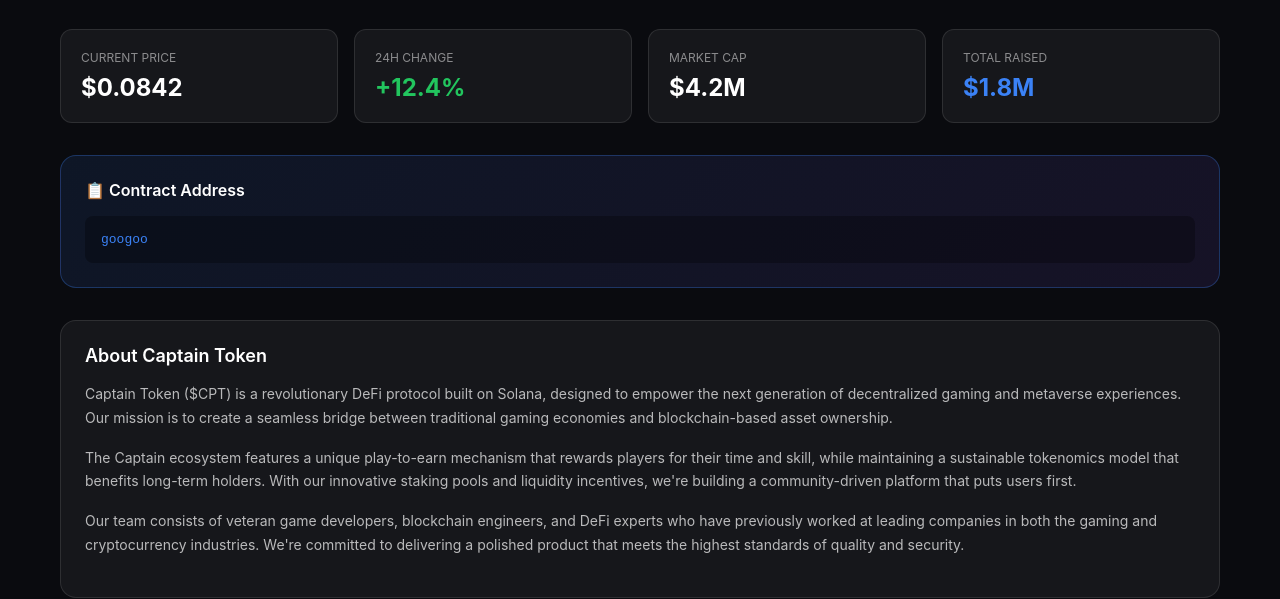
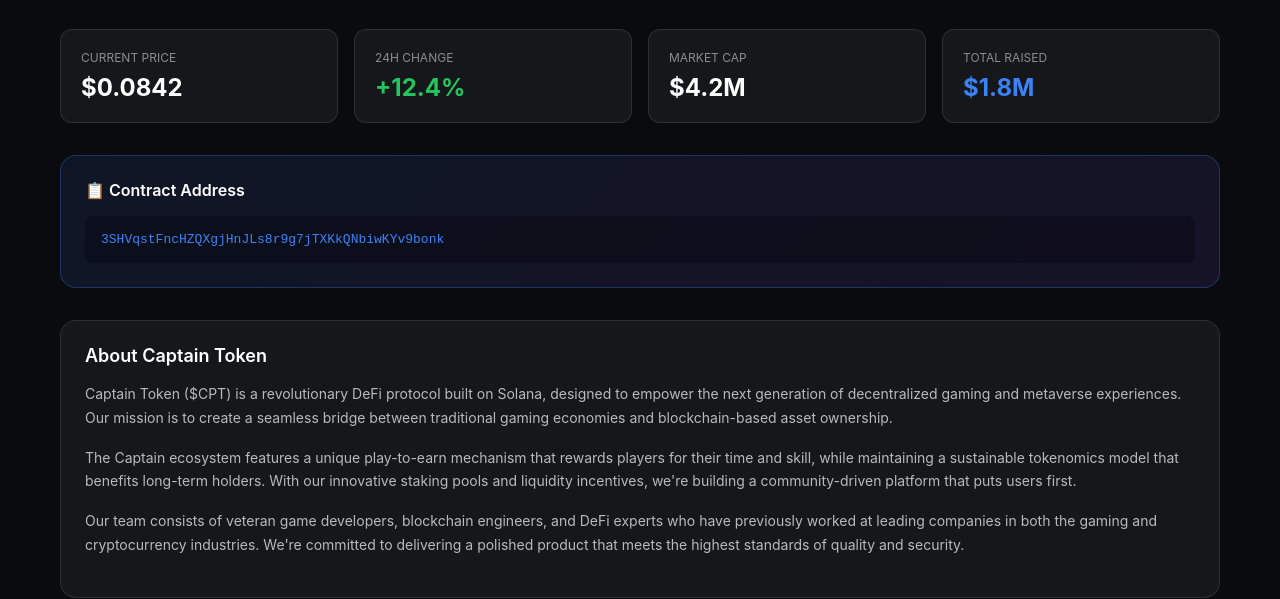
Before and after one commit to frankcastle21/test-launch, a plain HTML site: page index.html in a window 1280 px wide. Shown: the part 218-817 px from the top of the page. Drawn offline with Linux system fonts and the light colour scheme.

Commit message:
Update index.html

```diff
--- a/index.html
+++ b/index.html
@@ -97,7 +97,7 @@
         <div class="contract-section">
             <div class="contract-title">📋 Contract Address</div>
             <div class="contract-box">
-<span class="contract-address">googoo</span>
+<span class="contract-address">3SHVqstFncHZQXgjHnJLs8r9g7jTXKkQNbiwKYv9bonk</span>
             </div>
         </div>
 
```
